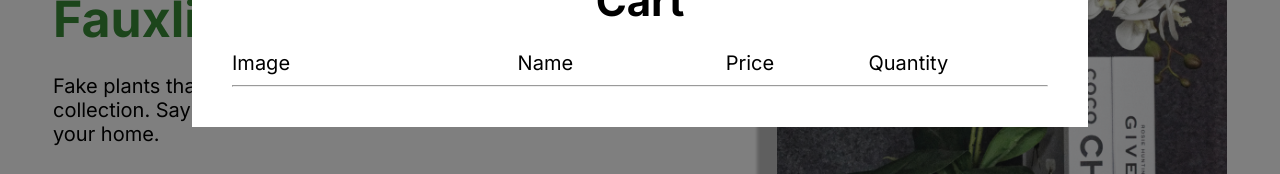
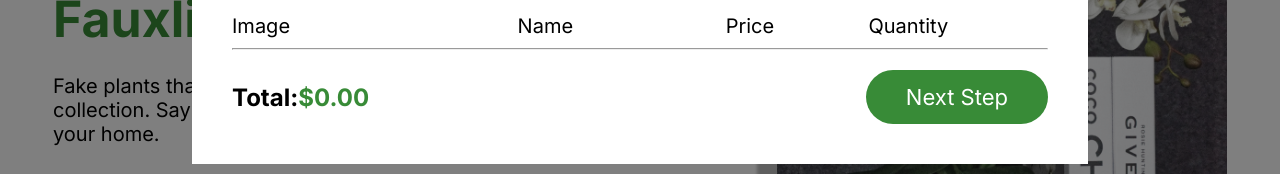
Before and after one commit to INFO-5139/INFO-5139, a React (Create React App) app: page / in a window 1280 px wide. Both pictures are taken after a click on the button 1212 px from the left and 48 px from the top of the page. Shown: the part 369-543 px from the top of the page. Built offline with nearby package versions, Linux system fonts and the light colour scheme.

Commit message:
Cart bottom section added

```diff
--- a/src/components/cart/cart.component.jsx
+++ b/src/components/cart/cart.component.jsx
@@ -1,5 +1,12 @@
 import React from "react";
-import { CartContainer, CartItemHeadings, Overlay } from "./cart.styles";
+import {
+  CartBottomContainer,
+  CartButton,
+  CartContainer,
+  CartItemHeadings,
+  Overlay,
+  TotalText,
+} from "./cart.styles";
 import { HeadingTwo } from "../../pages/HomePage/home-page.styles";
 import { useDispatch, useSelector } from "react-redux";
 import { updateIsActive } from "../../redux/cart/cart.reducer";
@@ -9,6 +16,7 @@ import { selectCartItems } from "../../redux/cart/cart.selector";
 const Cart = () => {
   const cartItems = useSelector(selectCartItems);
   const dispatch = useDispatch();
+
   return (
     <>
       <Overlay
@@ -31,6 +39,20 @@ const Cart = () => {
             <CartItem item={item} key={item.id} />
           ))}
         </div>
+
+        <CartBottomContainer>
+          <TotalText>
+            Total:
+            <span>
+              $
+              {cartItems
+                .reduce((acc, i) => (acc += i.price * i.quantity), 0)
+                .toFixed(2)}
+            </span>
+          </TotalText>
+
+          <CartButton>Next Step</CartButton>
+        </CartBottomContainer>
       </CartContainer>
     </>
   );
--- a/src/components/cart/cart.styles.jsx
+++ b/src/components/cart/cart.styles.jsx
@@ -38,3 +38,29 @@ export const CartItemHeadings = styled.div`
     }
   }
 `;
+
+export const TotalText = styled.p`
+  font-weight: 700;
+  font-size: 24px;
+
+  span {
+    color: #388b37;
+  }
+`;
+
+export const CartBottomContainer = styled.div`
+  margin-top: 20px;
+  display: flex;
+  justify-content: space-between;
+  align-items: center;
+`;
+
+export const CartButton = styled.button`
+  background-color: #388b37;
+  border-radius: 30px;
+  font-size: 22px;
+  border: none;
+  color: #fff;
+  padding: 14px 40px;
+  cursor: pointer;
+`;
```
